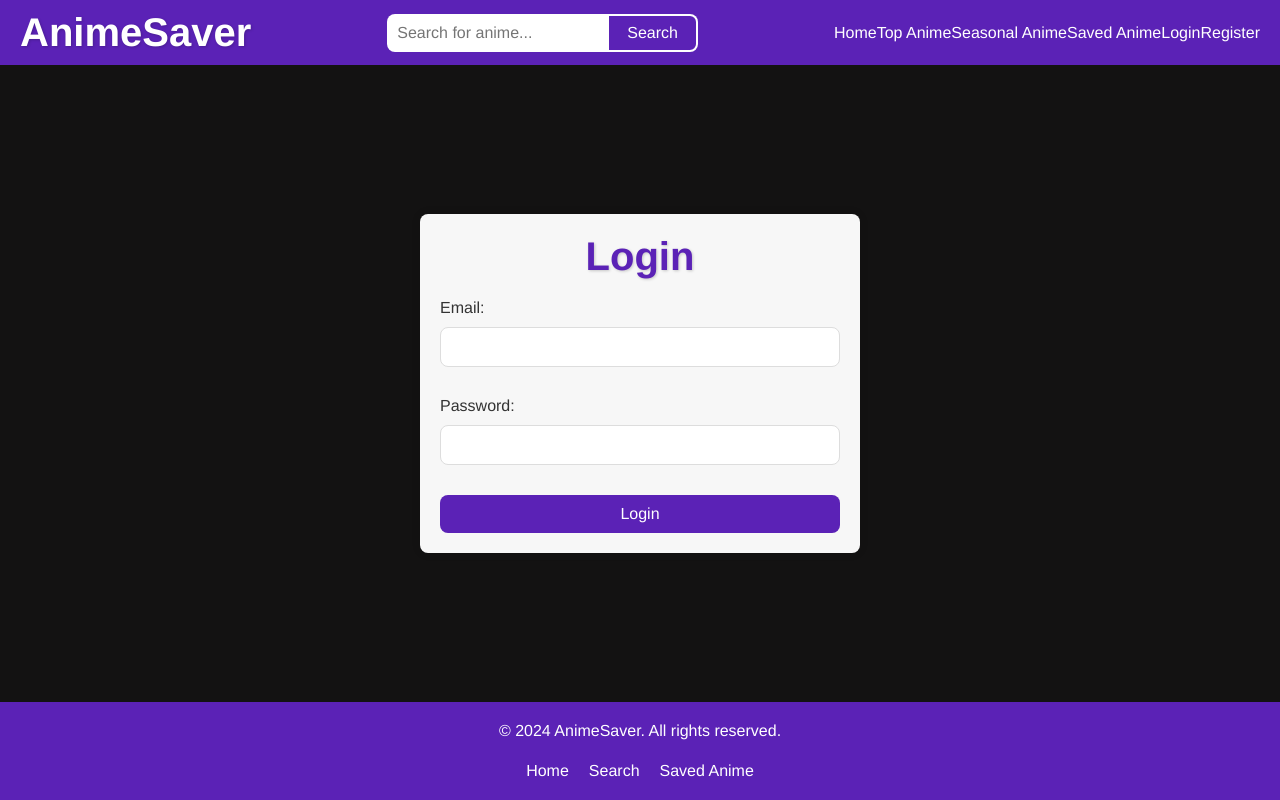
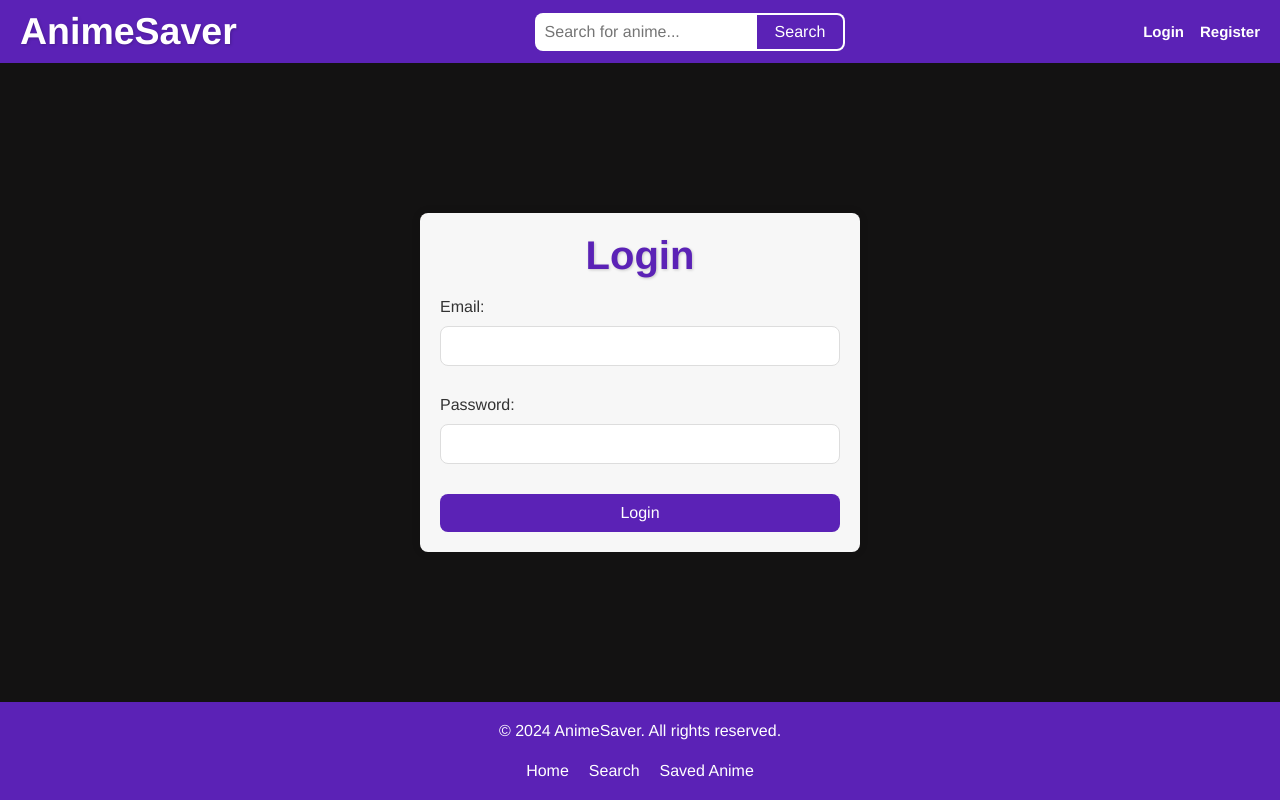
Before and after one commit to watch14/AnimeSaver, a Vue app in the folder AnimeSaver/: page /login in a window 1280 px wide. Built offline with nearby package versions, Linux system fonts and the light colour scheme.

Commit message:
feat: Update Header.vue to improve user menu dropdown for logged-in users

```diff
--- a/AnimeSaver/src/components/Header.vue
+++ b/AnimeSaver/src/components/Header.vue
@@ -12,16 +12,16 @@
         </div>
         <nav>
             <!-- Conditional rendering based on login status -->
-            <span v-if="loggedIn" class="username">Hello, {{ username }}</span>
-            <router-link v-if="!loggedIn" to="/">Home</router-link>
-            <router-link v-if="!loggedIn" to="/top-anime">Top Anime</router-link>
-            <router-link v-if="!loggedIn" to="/seasonal-anime">Seasonal Anime</router-link>
-            <router-link v-if="!loggedIn" to="/saved-anime">Saved Anime</router-link>
+            <!-- <span v-if="loggedIn" class="username">Hello, {{ username }}</span> -->
+            <router-link v-if="loggedIn" to="/">Home</router-link>
+            <router-link v-if="loggedIn" to="/top-anime">Top Anime</router-link>
+            <router-link v-if="loggedIn" to="/seasonal-anime">Seasonal Anime</router-link>
+            <router-link v-if="loggedIn" to="/saved-anime">Saved Anime</router-link>
 
             <!-- Dropdown for logged-in users -->
             <div v-if="loggedIn" class="user-menu">
                 <button @click="toggleDropdown" class="user-menu-button">
-                    <span>{{ username }}</span>
+                    <span>{{ username }} 👇</span>
                 </button>
                 <div v-if="dropdownOpen" class="dropdown-menu">
                     <router-link to="/profile" class="dropdown-item">Profile</router-link>
@@ -80,6 +80,12 @@ export default {
     margin: 0;
 }
 
+a,
+span {
+    font-size: 15px;
+    font-weight: 600;
+}
+
 .header {
     display: flex;
     justify-content: space-between;
@@ -92,6 +98,12 @@ export default {
     margin: 0;
     color: white;
     font-weight: 700;
+}
+
+nav {
+    display: flex;
+    align-items: center;
+    gap: 16px;
 }
 
 nav a {
@@ -108,7 +120,7 @@ button {
     border: none;
     color: white;
     cursor: pointer;
-    font-size: 16px;
+    font-size: 20px;
 }
 
 button:hover {
@@ -169,19 +181,18 @@ button:hover {
 
 .dropdown-menu {
     position: absolute;
-    top: 100%;
+    top: 130%;
     right: 0;
-    background-color: #260857;
+    background-color: #411d7a;
     border-radius: 8px;
     box-shadow: 0 4px 8px rgba(0, 0, 0, 0.2);
     display: flex;
     flex-direction: column;
-    width: 200px;
-    z-index: 1000;
+    width: 150px;
 }
 
 .dropdown-item {
-    padding: 10px;
+    padding: 14px;
     color: white;
     text-decoration: none;
     display: block;
@@ -191,6 +202,6 @@ button:hover {
 }
 
 .dropdown-item:hover {
-    background-color: #411d7a;
+    background-color: #502f86;
 }
 </style>
--- a/AnimeSaver/src/components/Login.vue
+++ b/AnimeSaver/src/components/Login.vue
@@ -44,7 +44,10 @@ export default {
                     // Show success message
                     alert('Login successful!');
                     // Optionally, redirect to another page or update UI
-                    this.$router.push('/');
+                    this.$router.push('/').then(() => {
+                        // Refresh the page
+                        window.location.reload();
+                    });
                 } else {
                     alert('Login failed: ' + response.data.message);
                 }
```
